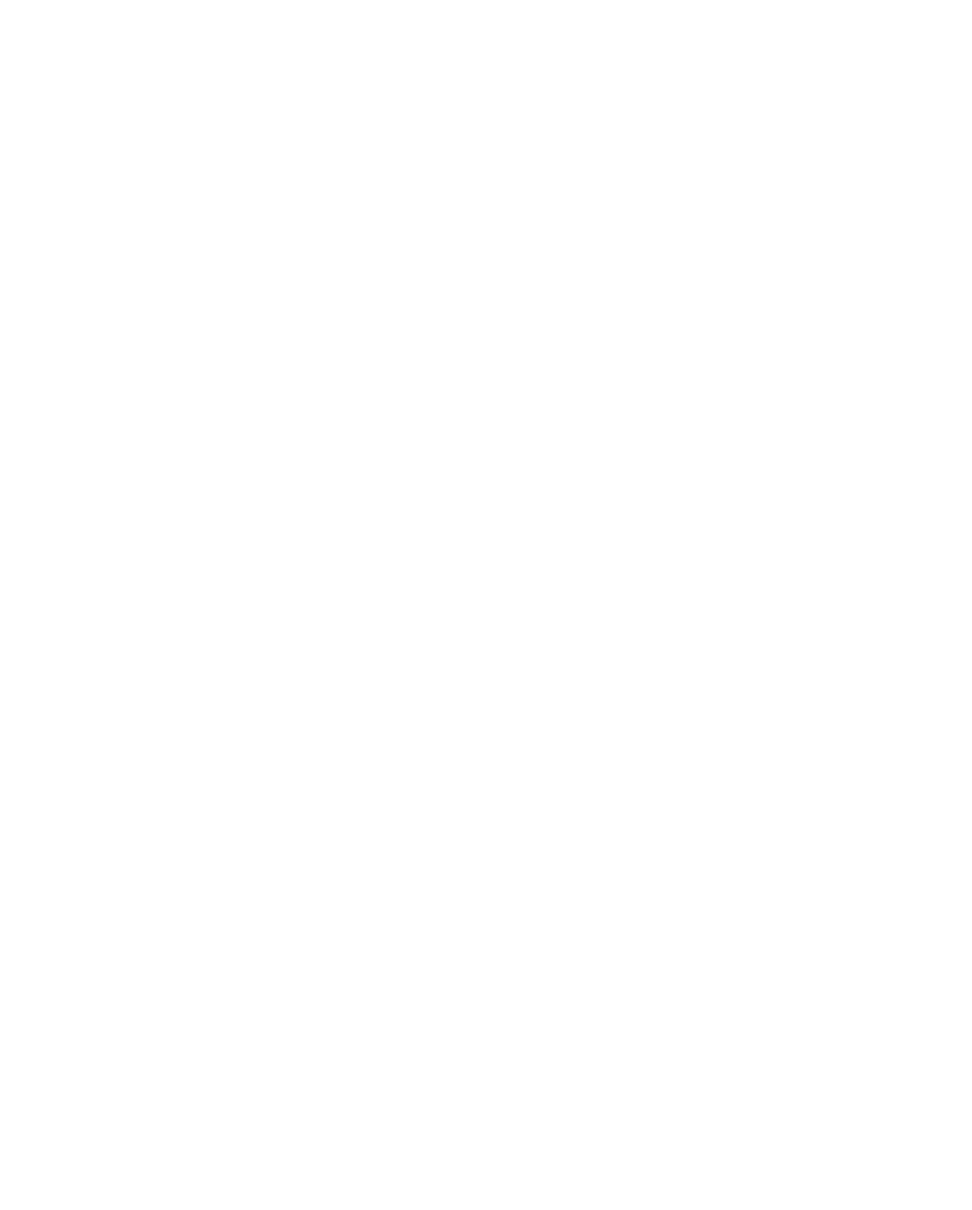
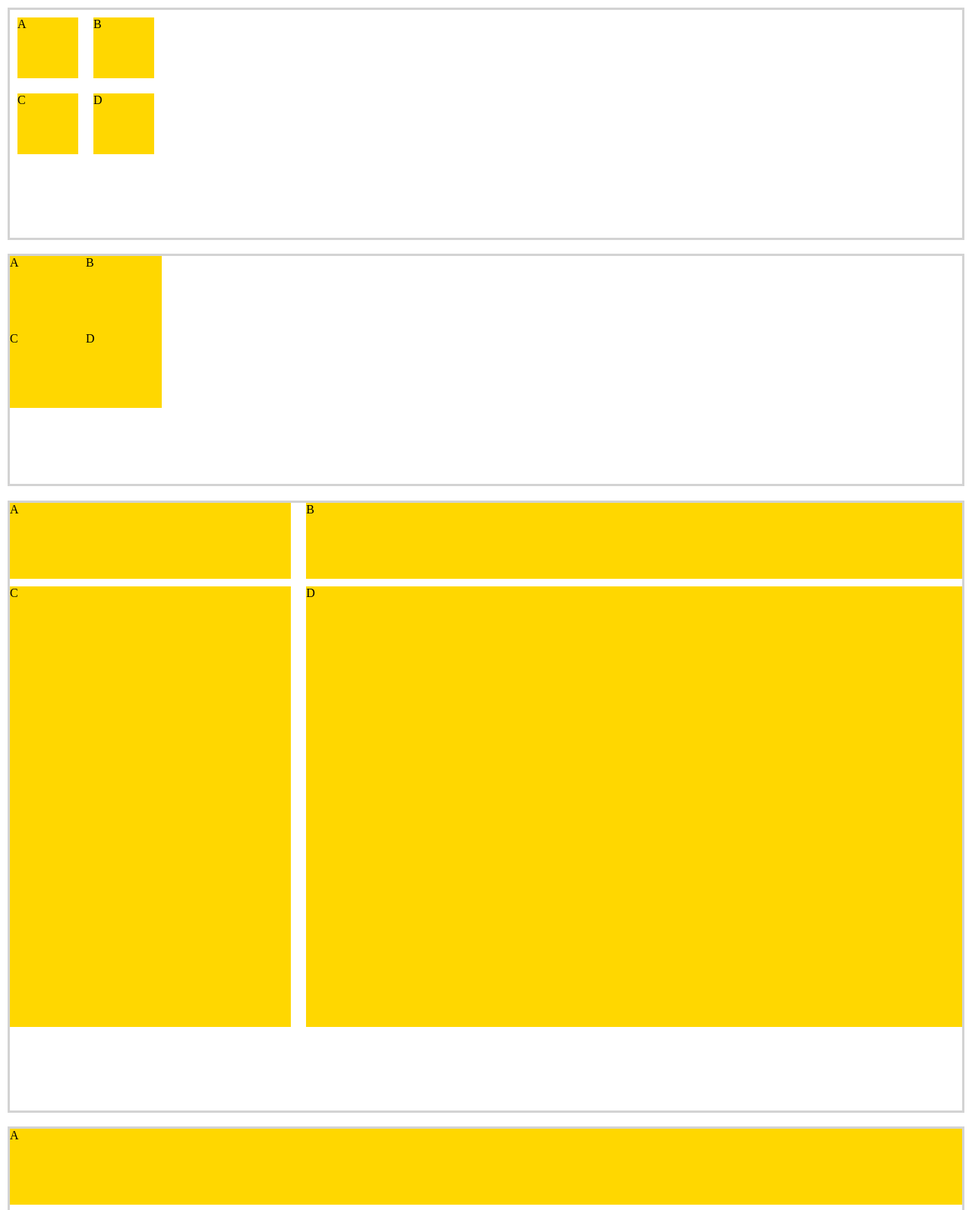
Before and after one commit to Filippos-Filippidis/WebDev, a plain HTML site: page Mosh_Part_2/01_Layout/08_Grids.html in a window 1280 px wide. Shown: the top 1593 px of the page at 76% size. Before the commit the page ends 800 px from the top, so only its background shows below. Drawn offline with Linux system fonts and the light colour scheme.

Commit message:
Grids Commit

```diff
--- a/Mosh_Part_2/01_Layout/08_Grids.html
+++ b/Mosh_Part_2/01_Layout/08_Grids.html
@@ -9,6 +9,32 @@
     <link rel="stylesheet" href="/Mosh_Part_2/01_Layout/08_Grids_Styles.css">
 </head>
 <body>
-
+    <div class="container">
+        <div class="box">A</div>
+        <div class="box">B</div>
+        <div class="box">C</div>
+        <div class="box">D</div>
+    </div>
+    <br>
+    <div class="containerA">
+        <div class="boxA">A</div>
+        <div class="boxA">B</div>
+        <div class="boxA">C</div>
+        <div class="boxA">D</div>
+    </div>
+    <br>
+    <div class="containerB">
+        <div class="boxB">A</div>
+        <div class="boxB">B</div>
+        <div class="boxB">C</div>
+        <div class="boxB">D</div>
+    </div>
+    <br>
+    <div class="containerC">
+        <div class="boxB box-X">A</div>
+        <div class="boxB">B</div>
+        <div class="boxB">C</div>
+        <div class="boxB box-four">D</div>
+    </div>
 </body>
 </html>
--- a/Mosh_Part_2/01_Layout/08_Grids_Styles.css
+++ b/Mosh_Part_2/01_Layout/08_Grids_Styles.css
@@ -1,3 +1,95 @@
 body {
     margin: 10px;
 }
+
+.container {
+    display: grid;
+    /* 3 x 2 - Ways of defining Grids */
+    /* Explicit */
+    grid-template-rows: repeat(3, 100px);
+    grid-template-columns: repeat(2, 100px);
+    /* Shorter Version */
+    grid-template: repeat(3, 100px)/ repeat(2,100px);
+    border: 3px solid lightgrey;
+    justify-items: center;
+    align-items: center;
+    /* justify-content: center;
+    align-content: center; */
+    /* height: 100vh; */
+}
+
+.box {
+    width: 5rem;
+    height: 5rem;
+    background: gold;
+}
+
+.containerA {
+    display: grid;
+    /* 3 x 2 - Ways of defining Grids */
+    /* Explicit */
+    grid-template-rows: repeat(3, 100px);
+    grid-template-columns: repeat(2, 100px);
+    /* Shorter Version */
+    grid-template: repeat(3, 100px)/ repeat(2,100px);
+    border: 3px solid lightgrey;
+    /* justify-items: center;
+    align-items: center; */
+}
+
+.boxA {
+    /* width: 5rem;
+    height: 5rem; */
+    background: gold;
+}
+
+.containerB {
+    display: grid;
+    /* 3 x 2 - Ways of defining Grids */
+    /* Shorter Version */
+    grid-template: 100px auto 100px/ 30fr 70fr;
+    /* row-gap: 10px;
+    column-gap: 10px; */
+    /* Short Version */
+    gap: 10px 20px;
+    border: 3px solid lightgrey;
+    height: 100vh;
+}
+
+.boxB {
+    background: gold;
+}
+
+.containerC {
+    display: grid;
+    /* 3 x 2 - Ways of defining Grids */
+    /* Shorter Version */
+    grid-template: 100px auto 100px/ 30fr 70fr;
+    grid-template-areas:
+        "header header"
+        "sidebar main"
+        "footer footer";
+    /* row-gap: 10px;
+    column-gap: 10px; */
+    /* Short Version */
+    gap: 10px 20px;
+    border: 3px solid lightgrey;
+    height: 100vh;
+}
+
+.boxC {
+    background: gold;
+}
+
+.box-X {
+
+    /* grid-column: 2; */
+    /* grid-column: 1/3; */
+    /* grid-column: 1 / span 2; */
+    /* grid-row: 1; */
+    grid-area: header;
+}
+
+.box-four {
+    grid-area: footer;
+}
```
